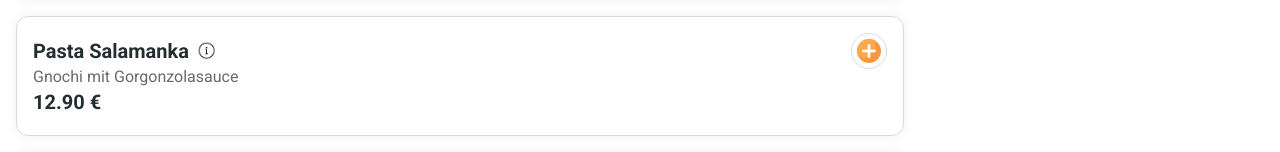
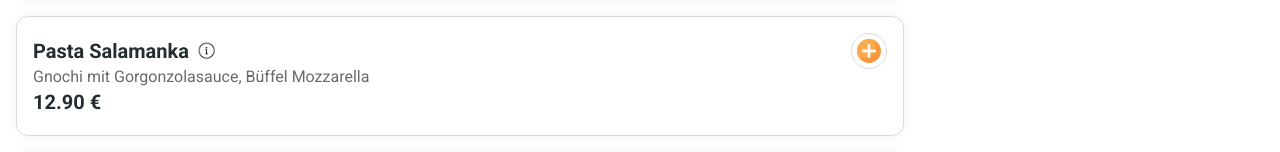
Before and after one commit to milosdimi/lieferando, a plain HTML site: page index.html in a window 1280 px wide. Shown: the part 2680-2832 px from the top of the page. Drawn offline with Linux system fonts and the light colour scheme.

Commit message:
overflow fixed

```diff
--- a/script.js
+++ b/script.js
@@ -74,7 +74,7 @@ let foodMenu = [
       },
       {
         name: "Pasta Salamanka",
-        ingredients: "Gnochi mit Gorgonzolasauce",
+        ingredients: "Gnochi mit Gorgonzolasauce, Büffel Mozzarella",
         price: twoDecimals(12.9),
       },
       {
--- a/style.css
+++ b/style.css
@@ -38,6 +38,8 @@
 body {
   margin: 0;
   font-family: "Roboto", sans-serif;
+  overflow-y: auto;
+  overflow-x: hidden;
 }
 
 .margin-btm-4px {
```
